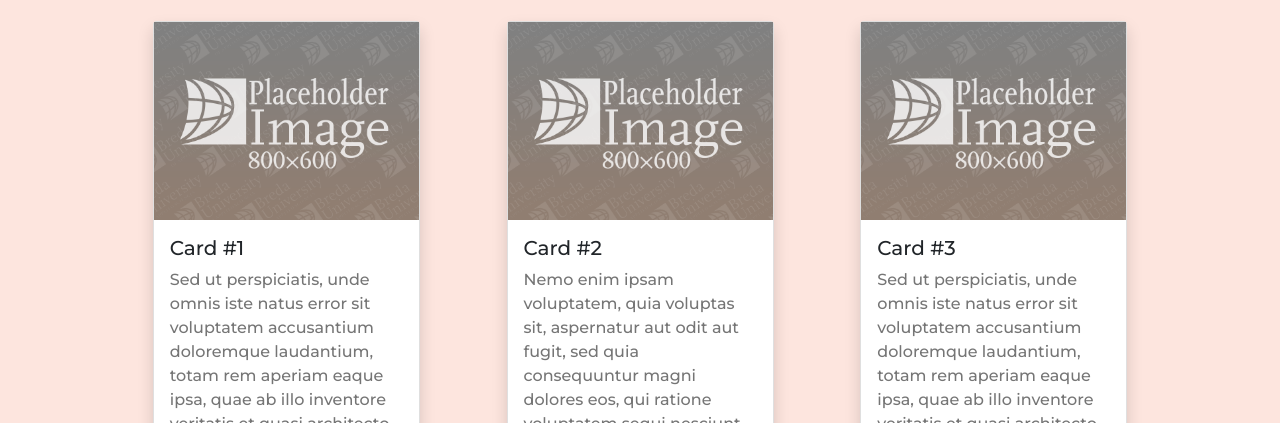
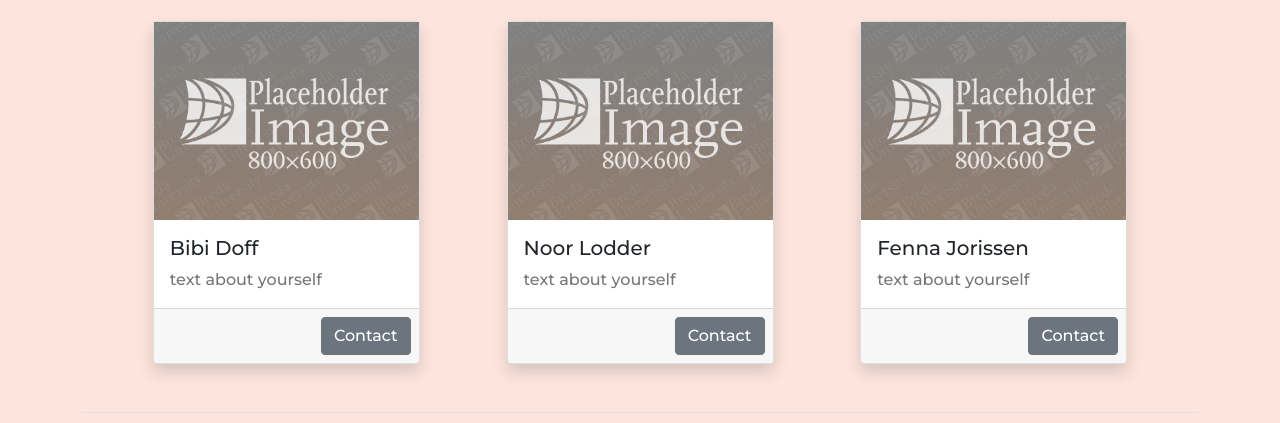
Before and after one commit to fennajorissenn/SELV, a plain HTML site: page index.html in a window 1280 px wide. Shown: the part 1152-1575 px from the top of the page. Drawn offline with nearby package versions, Linux system fonts and the light colour scheme.

Commit message:
Update index.html

```diff
--- a/index.html
+++ b/index.html
@@ -74,6 +74,7 @@
 	  <div class="fw-light col-lg-6 themed-grid-col float-lg-end" align="justify"
 		    ><h5 Class="fw-light">strength rather than their weakness so they can reach their full potential because only then women's leadership will bring the world in balance.</h5>
 	      </div>
+
 <div class="col-lg-9 themed-grid-col" align="right"
 		><h1 Class="fw-bold display-1">&nbsp; &nbsp; &nbsp; &nbsp; &nbsp; &nbsp;VULNERABILITY&nbsp; &nbsp; &nbsp; &nbsp;&nbsp;</h1>
 		  </div>
@@ -118,11 +119,11 @@
           <div class="card shadow h-100">
             <img class="img-fluid" src="images/placeholder.png" alt="Placeholder Image">
             <div class="card-body">
-              <h5 class="card-title">Card #1</h5>
-              <p class="card-text">Sed ut perspiciatis, unde omnis iste natus error sit voluptatem accusantium doloremque laudantium, totam rem aperiam eaque ipsa, quae ab illo inventore veritatis et quasi architecto beatae vitae dicta sunt, explicabo.</p>
+              <h5 class="card-title">Bibi Doff</h5>
+              <p class="card-text">text about yourself</p>
             </div>
             <div class="card-footer p-2 text-end">
-              <a href="#" class="btn btn-primary">Learn more</a>
+               <a href="#" class="btn btn-secondary">Contact</a>
             </div>
           </div>
         </div>
@@ -132,11 +133,11 @@
           <div class="card shadow h-100">
             <img class="img-fluid" src="images/placeholder.png" alt="Placeholder Image">
             <div class="card-body">
-              <h5 class="card-title">Card #2</h5>
-              <p class="card-text">Nemo enim ipsam voluptatem, quia voluptas sit, aspernatur aut odit aut fugit, sed quia consequuntur magni dolores eos, qui ratione voluptatem sequi nesciunt, neque porro quisquam est, qui dolorem ipsum.</p>
+              <h5 class="card-title">Noor Lodder</h5>
+              <p class="card-text">text about yourself</p>
             </div>
             <div class="card-footer p-2 text-end">
-              <a href="#" class="btn btn-primary">Learn more</a>
+               <a href="#" class="btn btn-secondary">Contact</a>
             </div>
           </div>
         </div>
@@ -146,11 +147,11 @@
           <div class="card shadow h-100">
             <img class="img-fluid" src="images/placeholder.png" alt="Placeholder Image">
             <div class="card-body">
-              <h5 class="card-title">Card #3</h5>
-              <p class="card-text">Sed ut perspiciatis, unde omnis iste natus error sit voluptatem accusantium doloremque laudantium, totam rem aperiam eaque ipsa, quae ab illo inventore veritatis et quasi architecto beatae vitae dicta sunt, explicabo.</p>
+              <h5 class="card-title">Fenna Jorissen&nbsp;</h5>
+              <p class="card-text">text about yourself&nbsp;&nbsp;</p>
             </div>
             <div class="card-footer p-2 text-end">
-              <a href="#" class="btn btn-primary">Learn more</a>
+              <a href="#" class="btn btn-secondary">Contact</a>
             </div>
           </div>
         </div>
```
